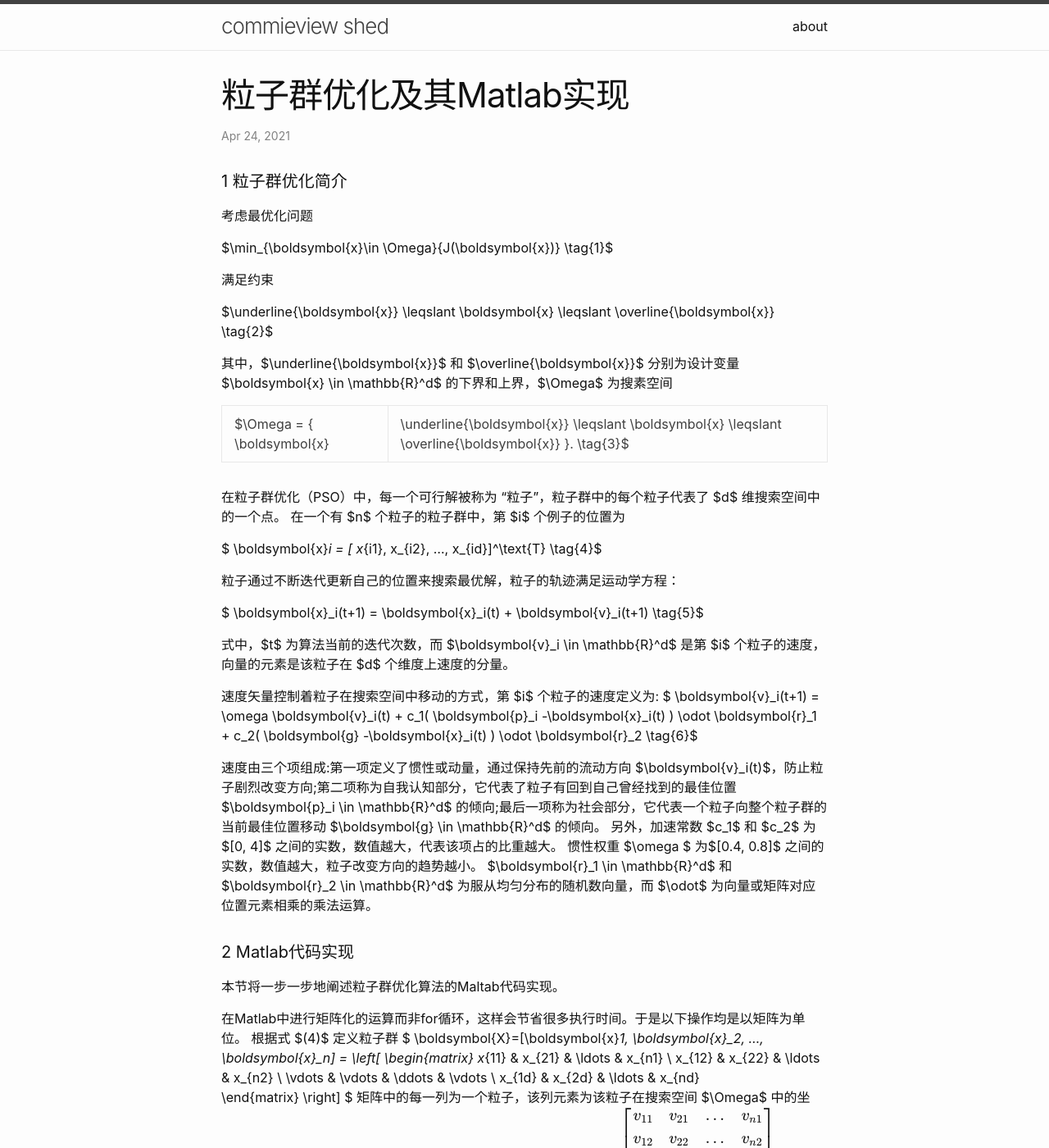
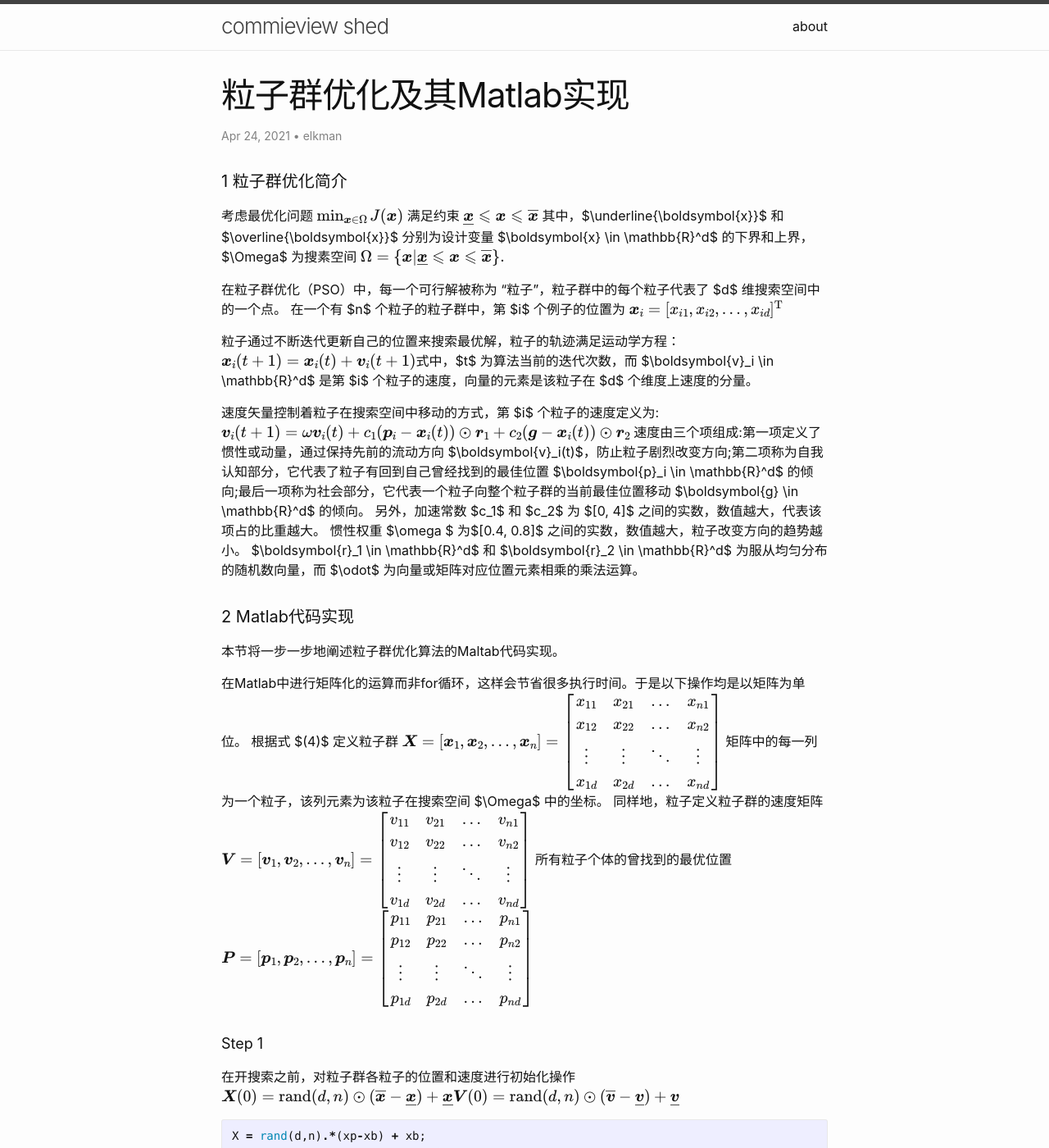
Before and after one commit to ElkmanY/ElkmanY.github.io, a Jekyll site: the page built from _posts/2021-04-24-standard-pso.md, in a window 1280 px wide and 1400 px high. Shown: the whole window at 82% size. Built offline with Jekyll 4.4.1, drawn with Linux system fonts in a browser that asks for light colours; formulas are drawn with MathJax 3; part of the change alters nothing that is shown.

````diff
--- a/_includes/custom-head.html
+++ b/_includes/custom-head.html
@@ -5,6 +5,13 @@
   2. Customize default _includes/custom-head.html in your source directory and insert the given code snippet.
 {% endcomment %}
 
-<script type="text/javascript"
-src="http://cdn.mathjax.org/mathjax/latest/MathJax.js?config=TeX-AMS-MML_HTMLorMML">
+<script src="https://cdn.mathjax.org/mathjax/latest/MathJax.js?config=TeX-AMS-MML_HTMLorMML" type="text/javascript"></script>
+<script type="text/x-mathjax-config">
+  MathJax.Hub.Config({
+    tex2jax: {
+      skipTags: ['script', 'noscript', 'style', 'textarea', 'pre'],
+      inlineMath: [['$','$']]
+      blockMath: [['$$','$$']]
+    }
+  });
 </script>
--- a/_posts/2021-04-24-standard-pso.md
+++ b/_posts/2021-04-24-standard-pso.md
@@ -2,38 +2,33 @@
 layout: post
 title: "粒子群优化及其Matlab实现"
 categories: techo
-# author: elkman
+author: elkman
 ---
 
 #### 1 粒子群优化简介
 
 考虑最优化问题
-
-$\min_{\boldsymbol{x}\in \Omega}{J(\boldsymbol{x})} \tag{1}$
-
+$$
+\min_{\boldsymbol{x}\in \Omega}{J(\boldsymbol{x})} \tag{1}
+$$
 满足约束
-
-$\underline{\boldsymbol{x}} \leqslant \boldsymbol{x} \leqslant \overline{\boldsymbol{x}} \tag{2}$
-
+$$
+\underline{\boldsymbol{x}} \leqslant \boldsymbol{x} \leqslant \overline{\boldsymbol{x}} \tag{2}
+$$
 其中，$\underline{\boldsymbol{x}}$ 和 $\overline{\boldsymbol{x}}$ 分别为设计变量 $\boldsymbol{x} \in \mathbb{R}^d$ 的下界和上界，$\Omega$ 为搜素空间
-
-$\Omega = \{ \boldsymbol{x}|\underline{\boldsymbol{x}} \leqslant \boldsymbol{x} \leqslant \overline{\boldsymbol{x}} \}. \tag{3}$
+$$\Omega = \{ \boldsymbol{x}|\underline{\boldsymbol{x}} \leqslant \boldsymbol{x} \leqslant \overline{\boldsymbol{x}} \}. \tag{3}$$
 
 在粒子群优化（PSO）中，每一个可行解被称为 “粒子”，粒子群中的每个粒子代表了 $d$ 维搜索空间中的一个点。
 在一个有 $n$ 个粒子的粒子群中，第 $i$ 个例子的位置为
-
-$ \boldsymbol{x}_i = [ x_{i1}, x_{i2}, ..., x_{id}]^\text{T} \tag{4}$
+$$ \boldsymbol{x}_i = [ x_{i1}, x_{i2}, ..., x_{id}]^\text{T} \tag{4}$$
 
 粒子通过不断迭代更新自己的位置来搜索最优解，粒子的轨迹满足运动学方程：
-
-$ \boldsymbol{x}_i(t+1) = \boldsymbol{x}_i(t) + \boldsymbol{v}_i(t+1) \tag{5}$
-
-式中，$t$ 为算法当前的迭代次数，而 $\boldsymbol{v}_i \in \mathbb{R}^d$ 是第 $i$ 个粒子的速度，向量的元素是该粒子在 $d$ 个维度上速度的分量。
+$$ \boldsymbol{x}_i(t+1) = \boldsymbol{x}_i(t) + \boldsymbol{v}_i(t+1) \tag{5}$$式中，$t$ 为算法当前的迭代次数，而 $\boldsymbol{v}_i \in \mathbb{R}^d$ 是第 $i$ 个粒子的速度，向量的元素是该粒子在 $d$ 个维度上速度的分量。
 
 速度矢量控制着粒子在搜索空间中移动的方式，第 $i$ 个粒子的速度定义为:
-$ \boldsymbol{v}_i(t+1) = \omega \boldsymbol{v}_i(t) + c_1( \boldsymbol{p}_i -\boldsymbol{x}_i(t) ) \odot \boldsymbol{r}_1 + c_2( \boldsymbol{g} -\boldsymbol{x}_i(t) ) \odot \boldsymbol{r}_2 \tag{6}$
-
-速度由三个项组成:第一项定义了惯性或动量，通过保持先前的流动方向 $\boldsymbol{v}_i(t)$，防止粒子剧烈改变方向;第二项称为自我认知部分，它代表了粒子有回到自己曾经找到的最佳位置 $\boldsymbol{p}_i \in \mathbb{R}^d$ 的倾向;最后一项称为社会部分，它代表一个粒子向整个粒子群的当前最佳位置移动 $\boldsymbol{g} \in \mathbb{R}^d$ 的倾向。
+$$
+ \boldsymbol{v}_i(t+1) = \omega \boldsymbol{v}_i(t) + c_1( \boldsymbol{p}_i -\boldsymbol{x}_i(t) ) \odot \boldsymbol{r}_1 + c_2( \boldsymbol{g} -\boldsymbol{x}_i(t) ) \odot \boldsymbol{r}_2 \tag{6}
+$$ 速度由三个项组成:第一项定义了惯性或动量，通过保持先前的流动方向 $\boldsymbol{v}_i(t)$，防止粒子剧烈改变方向;第二项称为自我认知部分，它代表了粒子有回到自己曾经找到的最佳位置 $\boldsymbol{p}_i \in \mathbb{R}^d$ 的倾向;最后一项称为社会部分，它代表一个粒子向整个粒子群的当前最佳位置移动 $\boldsymbol{g} \in \mathbb{R}^d$ 的倾向。
 另外，加速常数 $c_1$ 和 $c_2$ 为 $[0, 4]$ 之间的实数，数值越大，代表该项占的比重越大。
 惯性权重 $\omega $ 为$[0.4, 0.8]$ 之间的实数，数值越大，粒子改变方向的趋势越小。
 $\boldsymbol{r}_1 \in \mathbb{R}^d$ 和 $\boldsymbol{r}_2 \in \mathbb{R}^d$ 为服从均匀分布的随机数向量，而 $\odot$ 为向量或矩阵对应位置元素相乘的乘法运算。
@@ -43,7 +38,7 @@ $\boldsymbol{r}_1 \in \mathbb{R}^d$ 和 $\boldsymbol{r}_2 \in \mathbb{R}^d$ 为
 
 在Matlab中进行矩阵化的运算而非for循环，这样会节省很多执行时间。于是以下操作均是以矩阵为单位。
 根据式 $(4)$ 定义粒子群
-$
+$$
 \boldsymbol{X}=[\boldsymbol{x}_1, \boldsymbol{x}_2, ..., \boldsymbol{x}_n] =
 \left[
 \begin{matrix}
@@ -52,8 +47,7 @@ x_{12} & x_{22} & \ldots & x_{n2} \\
 \vdots & \vdots & \ddots & \vdots  \\
 x_{1d} & x_{2d} & \ldots & x_{nd}
 \end{matrix} \right]
-$
-矩阵中的每一列为一个粒子，该列元素为该粒子在搜索空间 $\Omega$ 中的坐标。
+$$ 矩阵中的每一列为一个粒子，该列元素为该粒子在搜索空间 $\Omega$ 中的坐标。
 同样地，粒子定义粒子群的速度矩阵
 $$
 \boldsymbol{V}=[\boldsymbol{v}_1, \boldsymbol{v}_2, ..., \boldsymbol{v}_n] =
@@ -154,7 +148,5 @@ Fp = Fp_;
 ```
 
 #### 3 结语
-
 文中代码来源：*[ElkmanY/pso](https://github.com/ElkmanY/pso)*
-
 本文参考文献：*[Particle swarm optimization (PSO). A tutorial](https://www.sciencedirect.com/science/article/pii/S0169743915002117)*
````
